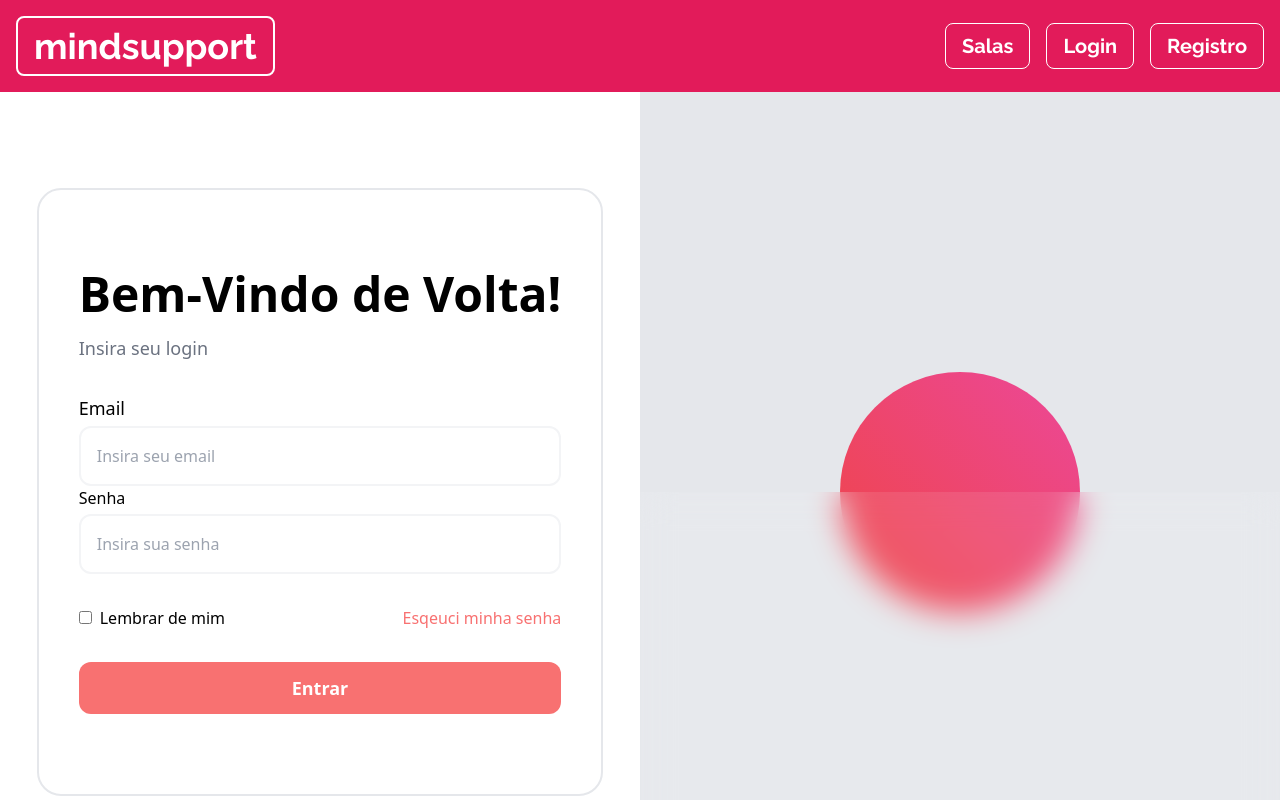
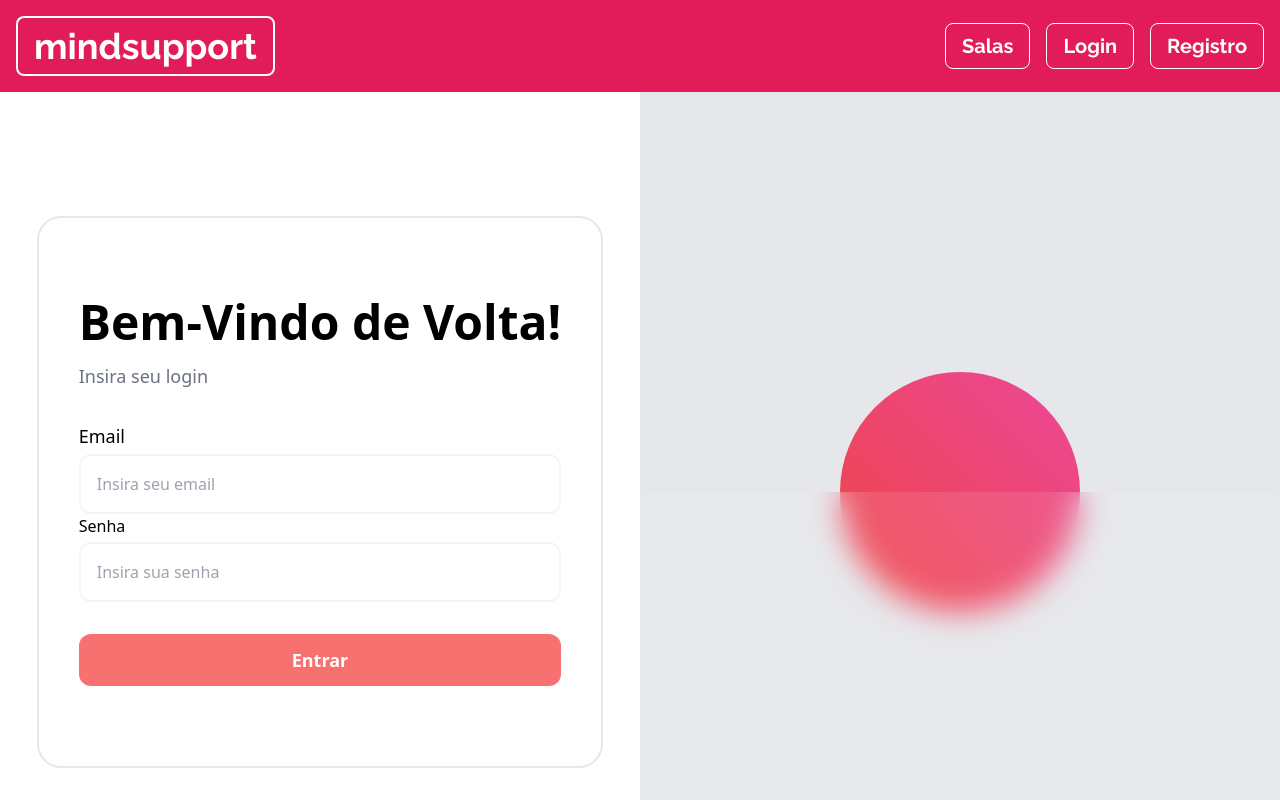
Before and after one commit to pmas98/mindsupport-front, a React (Create React App) app: page /login in a window 1280 px wide. Shown: the top 800 px of the page. Built offline with nearby package versions, Linux system fonts and the light colour scheme.

Commit message:
Update Login.js

```diff
--- a/src/Login/Login.js
+++ b/src/Login/Login.js
@@ -26,15 +26,6 @@ const Login = () => {
                                     type="password"
                                 />
                             </div>
-                            <div className="mt-8 flex justify-between items-center">
-                                <div>
-                                    <input
-                                        type="checkbox"
-                                    />
-                                    <label className="ml-2 font-medium text-base">Lembrar de mim</label>
-                                </div>
-                                <button className="font-medium text-base text-red-400">Esqeuci minha senha</button>
-                            </div>
                             <div className="mt-8 flex flex-col gap-y-4">
                                 <button className="active:scale-[.98] active:duration-75 transition-all hover:scale-[1.01] ease-in-out py-3 rounded-xl bg-red-400 text-white text-lg font-bold">Entrar</button>
                             </div>
```
